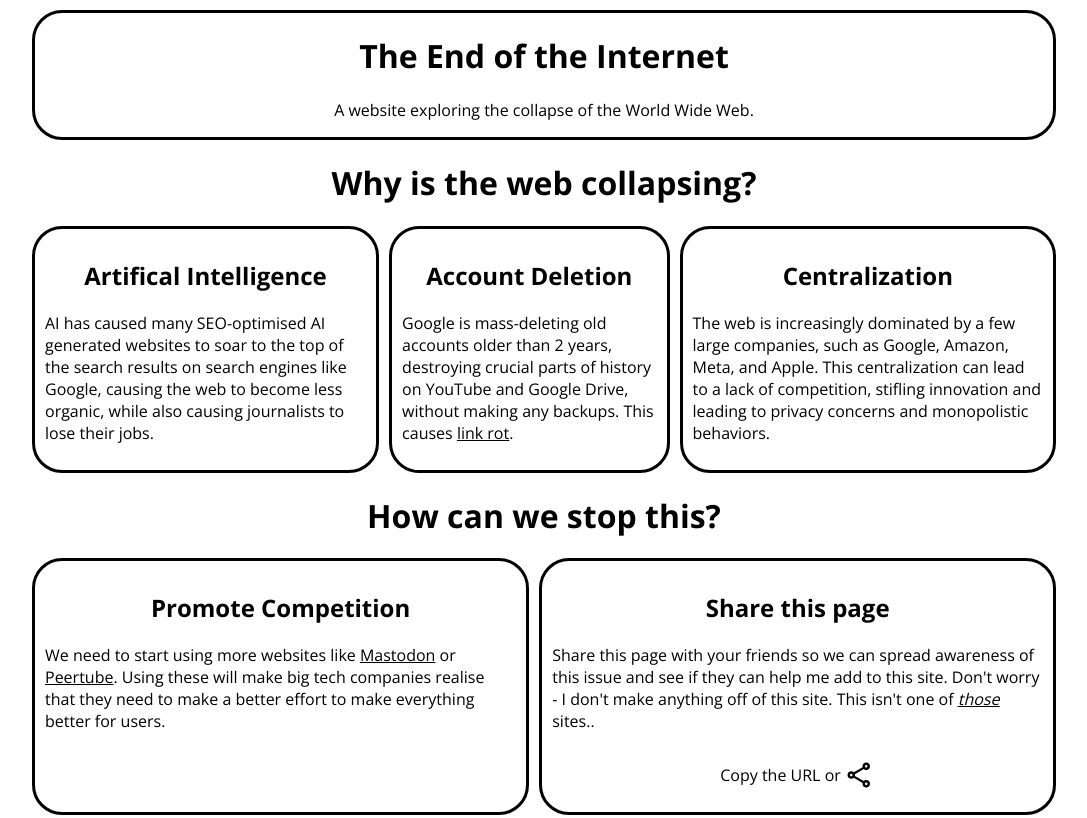
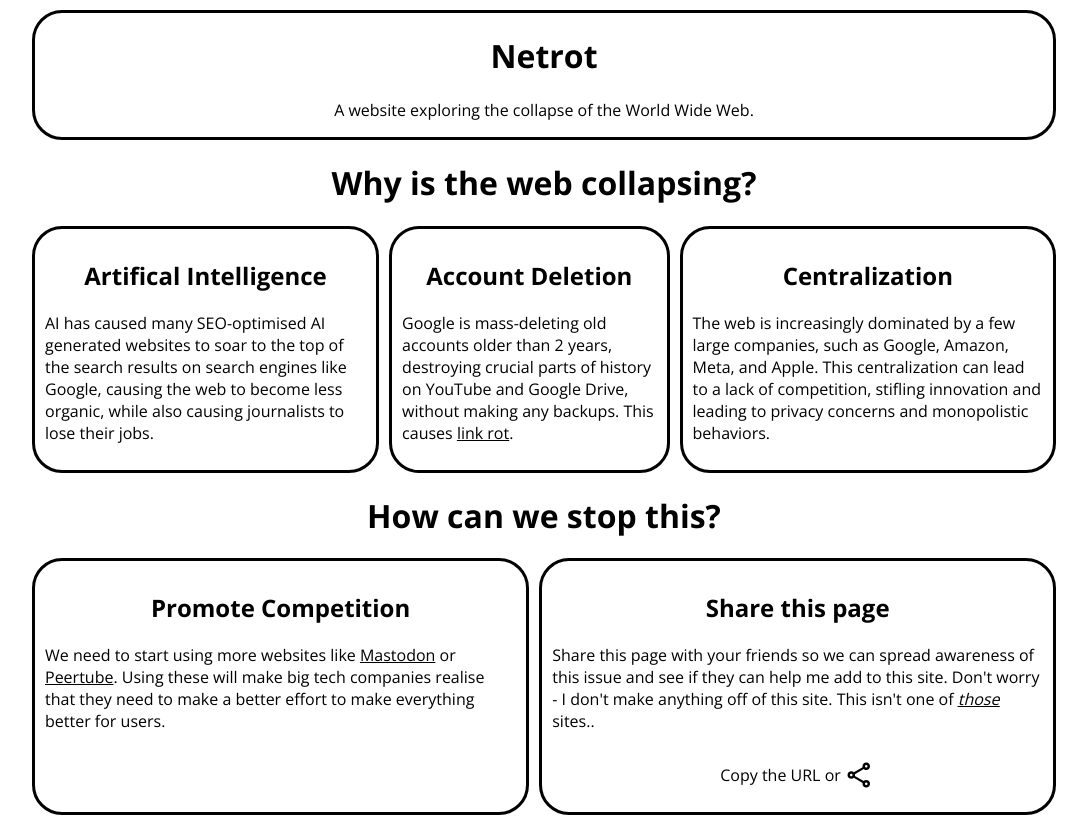
Before and after one commit to tunderwood89/Netrot, a plain HTML site: page index.html in a window 1280 px wide. Shown: the top 818 px of the page, without its empty margins (96-1183 px from the left). Drawn offline with nearby package versions, Linux system fonts and the light colour scheme.

Commit message:
Re-renamed

```diff
--- a/index.html
+++ b/index.html
@@ -9,7 +9,7 @@
 </head>
 <body>
   <div class="box-header">
-    <h1>The End of the Internet</h1>
+    <h1>Netrot</h1>
     <p>A website exploring the collapse of the World Wide Web.</p>
   </div>
    <h1>Why is the web collapsing?</h1>
```
